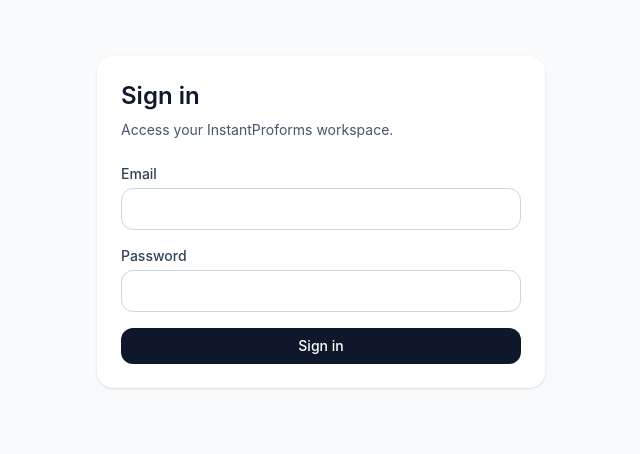
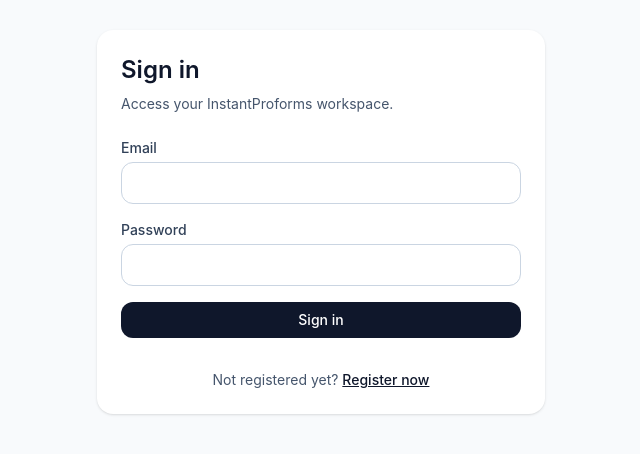
Before and after one commit to KeironClaudel/instantproforms-web, a React (Vite) app: page /login in a window 1280 px wide. Shown: the part 178-632 px from the top of the page, without its empty margins (319-959 px from the left). Built offline with nearby package versions, Linux system fonts and the light colour scheme; no server answers.

Commit message:
feat: add registration link to login page

```diff
--- a/src/pages/LoginPage.tsx
+++ b/src/pages/LoginPage.tsx
@@ -1,5 +1,5 @@
 import { useState } from "react";
-import { Navigate, useLocation, useNavigate } from "react-router-dom";
+import { Navigate, useLocation, useNavigate, Link } from "react-router-dom";
 import { useAuth } from "@/app/providers/useAuth";
 
 type LocationState = {
@@ -99,6 +99,13 @@ export function LoginPage() {
           >
             {isSubmitting ? "Signing in..." : "Sign in"}
           </button>
+
+          <div className="mt-4 text-center text-sm text-slate-600">
+            Not registered yet?{" "}
+            <Link to="/register" className="font-medium text-slate-900 underline">
+              Register now
+            </Link>
+          </div>
         </form>
       </div>
     </div>
```
